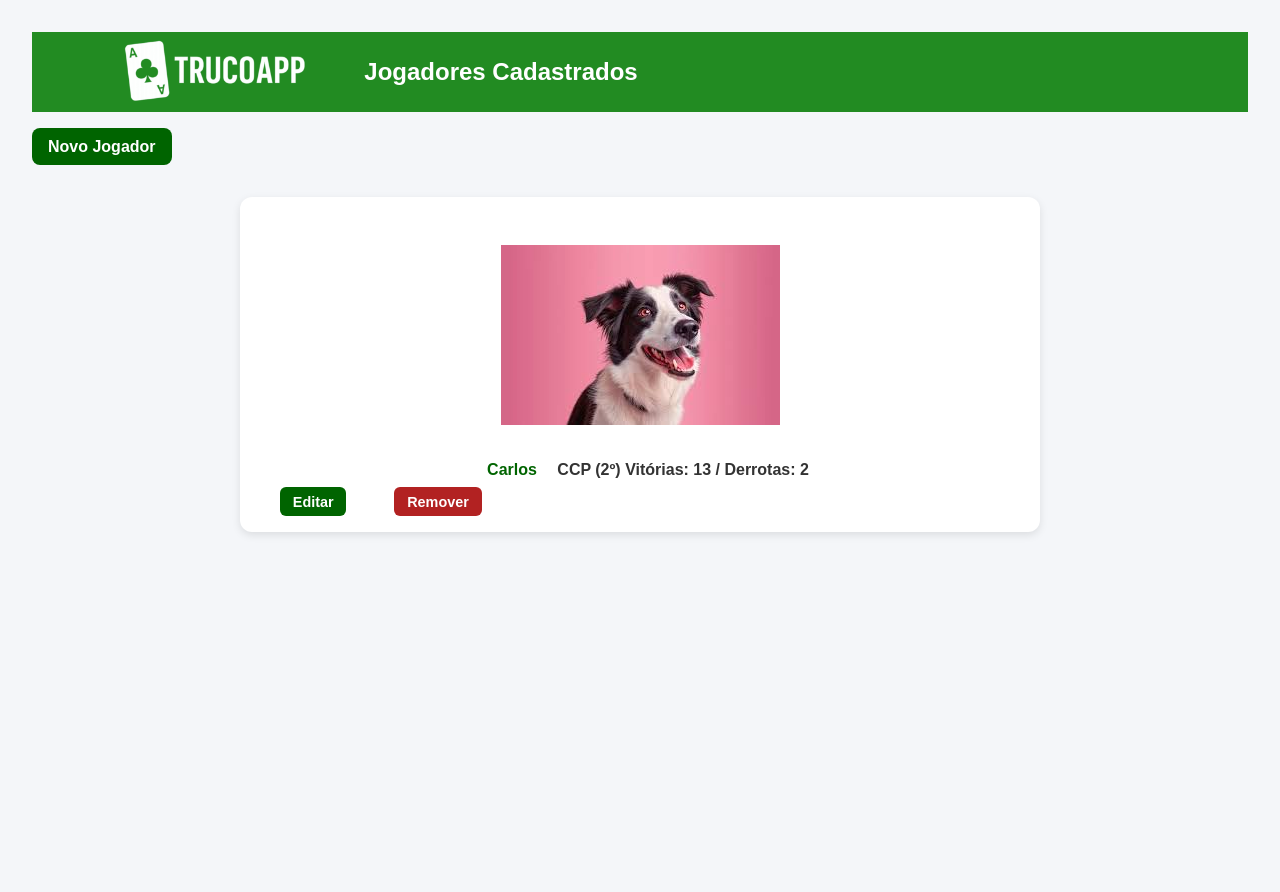
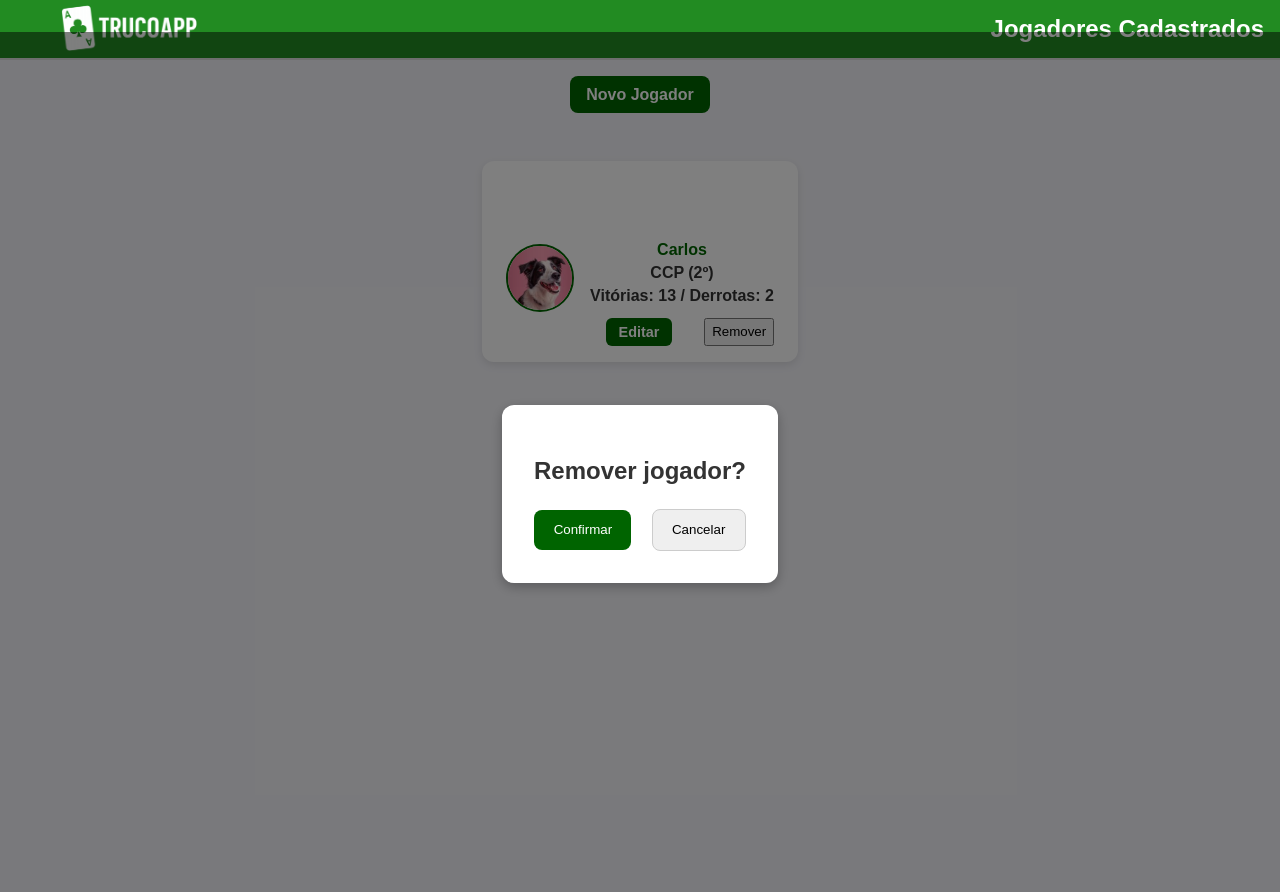
Before and after one commit to BrunoWolf03/INF1407---Progweb, a Django app: page /jogadores/ in a window 1280 px wide. Run offline with Django 5.2, Linux system fonts and the light colour scheme; data comes from the database, SQL or seed files in the repository; both versions use the stored data as it was after the commit.

Commit message:
janela popup e css

```diff
--- a/static/css/jogador_list.css
+++ b/static/css/jogador_list.css
@@ -1,15 +1,20 @@
 body {
   font-family: Arial, sans-serif;
-  background: #f4f6f9;
   margin: 0;
-  padding: 2rem;
+  background: #f4f4f9;
   color: #333;
+  display: flex;
+  flex-direction: column;
 }
 
 h1 {
   text-align: center;
   color: #006400;
   margin-bottom: 2rem;
+}
+
+p {
+  text-align: center;
 }
 
 p a {
@@ -105,15 +110,17 @@
   text-decoration: underline;
 }
 
+
 header {
   display: flex;
-  align-items: center;
-  padding: 0 2rem;
-  height: 80px; /* define a altura do header */
+  justify-content: space-between; /* logo à esquerda, menu à direita */
+  align-items: center;            /* centraliza verticalmente */
+  padding: 0 1rem;
+  height: 60px;
+  border-bottom: 2px solid #ddd;
   width: 100%;
   box-sizing: border-box;
-  background: #228B22; /* verde */
-  color: white;
+  background: #228B22;
 }
 
 .logo-home {
@@ -123,7 +130,7 @@
 }
 
 .logo-home img {
-  max-height: 200px;
+  max-height: 150px;
   width: auto;
   display: block;
 }
@@ -134,3 +141,73 @@
   color: white;
   text-align: center;
 }
+/* Player card layout */
+.player-card {
+  display: flex;
+  align-items: center;
+  gap: 1rem;
+}
+
+.player-img {
+  width: 64px;
+  height: 64px;
+  object-fit: cover;
+  border-radius: 50%;
+  border: 2px solid #006400;
+}
+
+.player-info {
+  display: flex;
+  flex-direction: column;
+  gap: 0.3rem;
+}
+.player-name {
+  font-size: 1.2rem;
+  font-weight: bold;
+  color: #006400;
+}
+
+.modal {
+  position: fixed;
+  top: 0; left: 0;
+  width: 100%; height: 100%;
+  background: rgba(0,0,0,0.5);
+  display: flex;
+  justify-content: center;
+  align-items: center;
+  z-index: 1000;
+}
+
+.modal-content {
+  background: white;
+  padding: 2rem;
+  border-radius: 12px;
+  max-width: 400px;
+  text-align: center;
+  box-shadow: 0 4px 12px rgba(0,0,0,0.25);
+}
+
+.modal-content h2 {
+  margin-bottom: 1.5rem;
+}
+
+.confirm-btn {
+  background: #006400;
+  color: white;
+  padding: 0.8rem 1.2rem;
+  border: none;
+  border-radius: 8px;
+  cursor: pointer;
+  margin-right: 1rem;
+}
+
+.confirm-btn:hover {
+  background: #228B22;
+}
+
+.cancel-btn {
+  padding: 0.8rem 1.2rem;
+  border-radius: 8px;
+  border: 1px solid #ccc;
+  cursor: pointer;
+}
--- a/templates/core/jogador_list.html
+++ b/templates/core/jogador_list.html
@@ -7,16 +7,13 @@
   <link rel="stylesheet" href="{% static 'css/jogador_list.css' %}" type="text/css">
 </head>
 
+<body>
 <header>
-
   <a href="{% url 'home' %}" class="logo-home">
     <img src="{% static 'img/logo.png' %}" alt="TrucoApp Logo">
   </a>
-          <h1> Jogadores Cadastrados</h1>
+  <h1>Jogadores Cadastrados</h1>
 </header>
-
-<body>
-
 
 <p><a href="{% url 'jogador_create' %}">Novo Jogador</a></p>
 
@@ -37,7 +34,7 @@
 
           <div class="actions">
             <a href="{% url 'jogador_update' j.pk %}">Editar</a>
-              <a href="{% url 'jogador_delete' j.pk %}">Remover</a>
+            <button type="button" class="btn-remove" data-url="{% url 'jogador_delete' j.pk %}">Remover</button>
           </div>
         </div>
       </div>
@@ -58,5 +55,44 @@
     {% endif %}
   </div>
 {% endif %}
+
+<!-- Modal de deleção -->
+<div id="modal-delete" class="modal">
+  <div class="modal-content">
+    <h2>Remover jogador?</h2>
+    <form id="delete-form" method="post">
+      {% csrf_token %}
+      <button type="submit" class="confirm-btn">Confirmar</button>
+      <button type="button" class="cancel-btn">Cancelar</button>
+    </form>
+  </div>
+</div>
+
+<script>
+document.addEventListener('DOMContentLoaded', () => {
+  const modal = document.getElementById('modal-delete');
+  const deleteForm = document.getElementById('delete-form');
+
+  // Botões “Remover”
+  document.querySelectorAll('.btn-remove').forEach(btn => {
+    btn.addEventListener('click', () => {
+      const url = btn.getAttribute('data-url');
+      deleteForm.setAttribute('action', url);
+      modal.style.display = 'flex';
+    });
+  });
+
+  // Botão “Cancelar”
+  document.querySelector('.cancel-btn').addEventListener('click', () => {
+    modal.style.display = 'none';
+  });
+
+  // Fecha modal se clicar fora da caixa
+  window.addEventListener('click', e => {
+    if (e.target === modal) modal.style.display = 'none';
+  });
+});
+</script>
+
 </body>
 </html>
```
Also changed, not shown: static/css/home.css (+5 -5 lines), static/css/jogador_detail.css (added, +90 -0 lines), static/css/jogador_form.css (+44 -0 lines), templates/core/jogador_detail.html (+14 -2 lines), templates/core/jogador_form.html (+9 -0 lines), data/db.sqlite3. Lines whose indentation alone changed are shown as unchanged.
